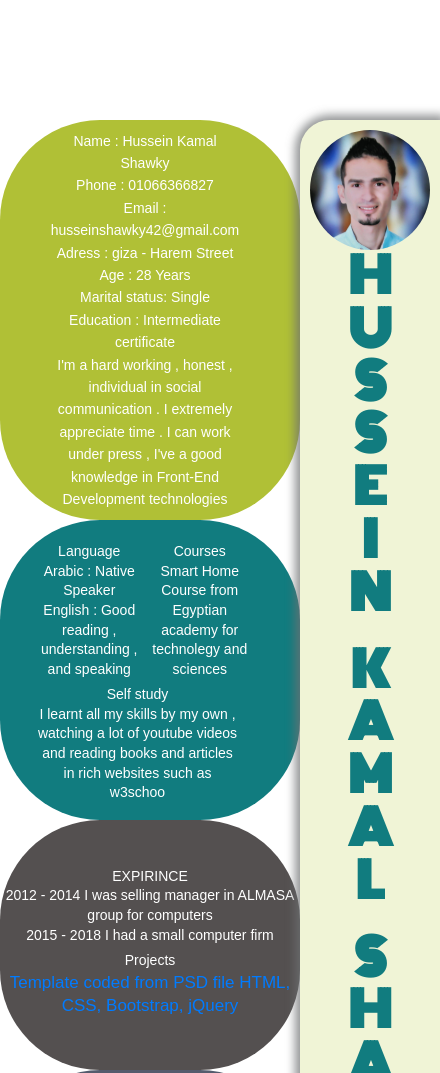
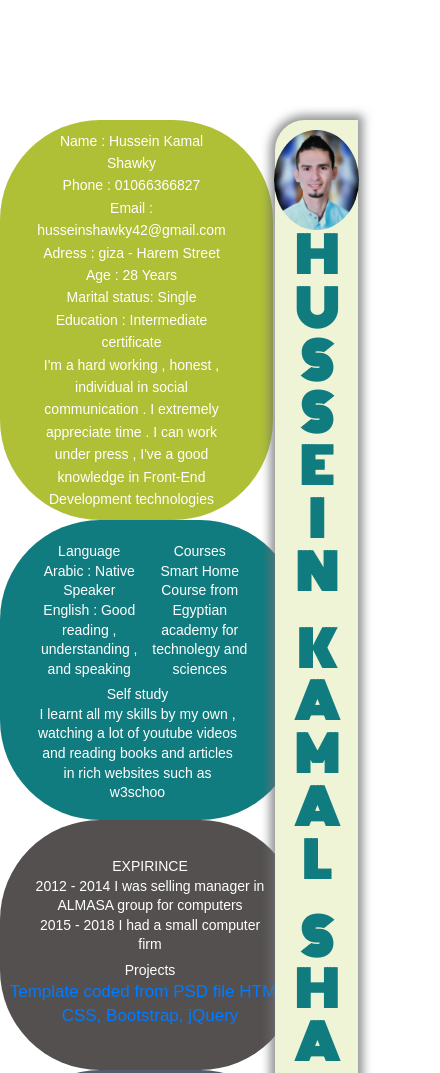
Before and after one commit to husseinshawky/cv1, a plain HTML site: page index.html in a window 390 px wide. Shown: the top 1073 px of the page, 440 px wide, since content can reach past the window. Drawn offline with nearby package versions, Linux system fonts and the light colour scheme; a web font is replaced by a local one.

Commit message:
Update cvStyle1.css

```diff
--- a/css/cvStyle1.css
+++ b/css/cvStyle1.css
@@ -277,7 +277,7 @@ font-family: 'Questrial', sans-serif; */
         /* margin-left: 50px;
         padding-left: 50px;
         padding-right: 60px; */
-        width: 300px;
+        width: 273px;
         text-align: center;
     }
 
@@ -351,6 +351,7 @@ font-family: 'Questrial', sans-serif; */
 
     .threeRow .block1 p,
     .threeRow .block2 p {
+        width:78%;
         font-size: 14px;
         /* width:70%; */
         text-align: center;
@@ -399,11 +400,11 @@ font-family: 'Questrial', sans-serif; */
 
     .column {
         height: 1540px;
-        width: 140px;
+        width: 83px;
         background-color: #F0F4D6;
         position: absolute;
         top: 120px;
-        left: 300px;
+        left: 275px;
         display: flex;
         flex-direction: column;
         align-items: center;
@@ -413,6 +414,15 @@ font-family: 'Questrial', sans-serif; */
         box-shadow: 0px 0px 10px 5px rgba(110, 112, 114, 0.75);
         border-bottom-right-radius: 30px;
 
+
+    }
+    .column .myImg {
+
+        /* background-position: center; */
+        border-radius: 50%;
+        width: 85px;
+        height: 100px;
+        margin-top: -40px;
 
     }
 }
```
